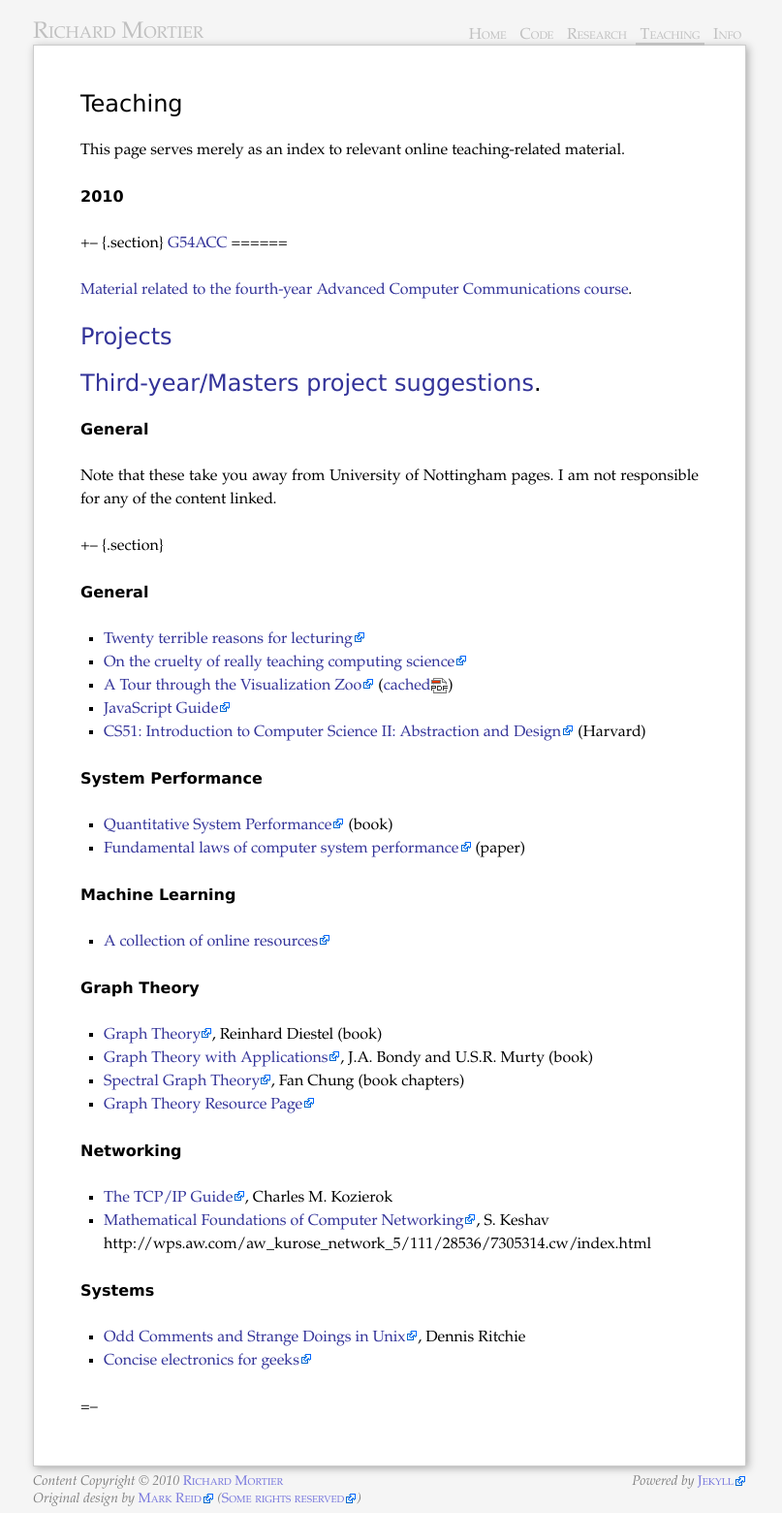
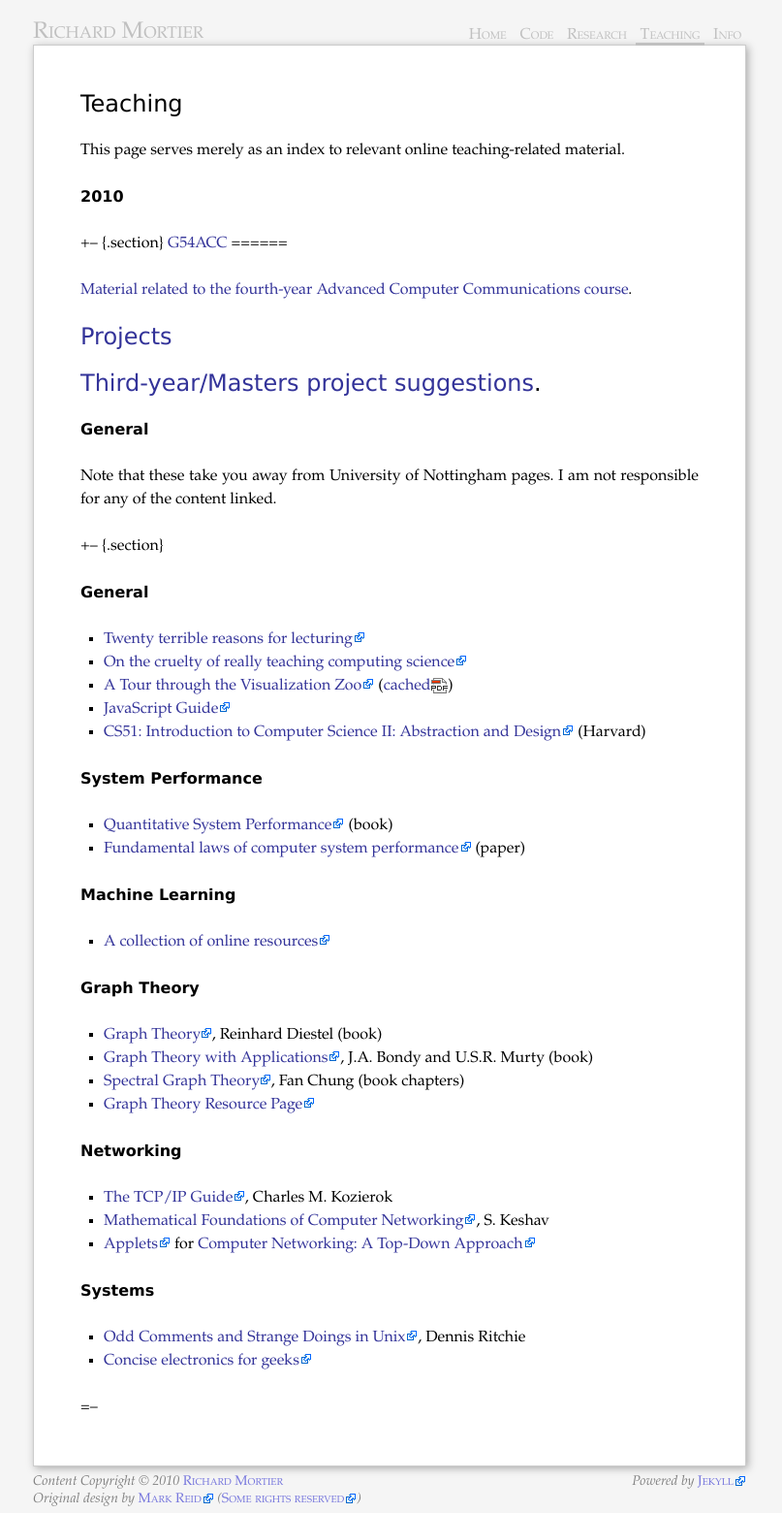
Before and after one commit to mor1/mort-www, a Jekyll site: the page built from teaching/index.md, in a window 1280 px wide. Shown: the whole page at 97% size, without its empty margins (238-1045 px from the left). Built offline with Jekyll 4.4.1, drawn with Linux system fonts in a browser that asks for light colours; Markdown is read by kramdown in place of the engine named in the settings.

Commit message:
fixed broken link

```diff
--- a/teaching/index.md
+++ b/teaching/index.md
@@ -91,7 +91,9 @@ Networking
 + [Mathematical Foundations of Computer
   Networking](http://blizzard.cs.uwaterloo.ca/keshav/mediawiki-1.4.7/index.php/Mathematical_Foundations_of_Computer_Networking),
   S. Keshav
-http://wps.aw.com/aw_kurose_network_5/111/28536/7305314.cw/index.html
++ [Applets](http://wps.aw.com/aw_kurose_network_5/111/28536/7305314.cw/index.html)
+  for
+  [Computer Networking: A Top-Down Approach](http://www.aw-bc.com/kurose_ross/)
 
 
 Systems
```
